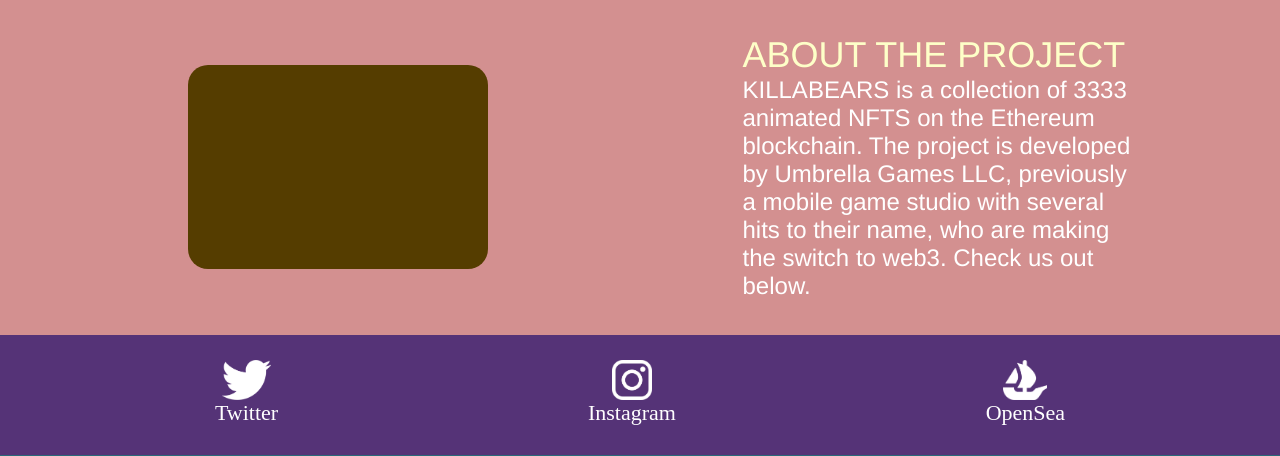
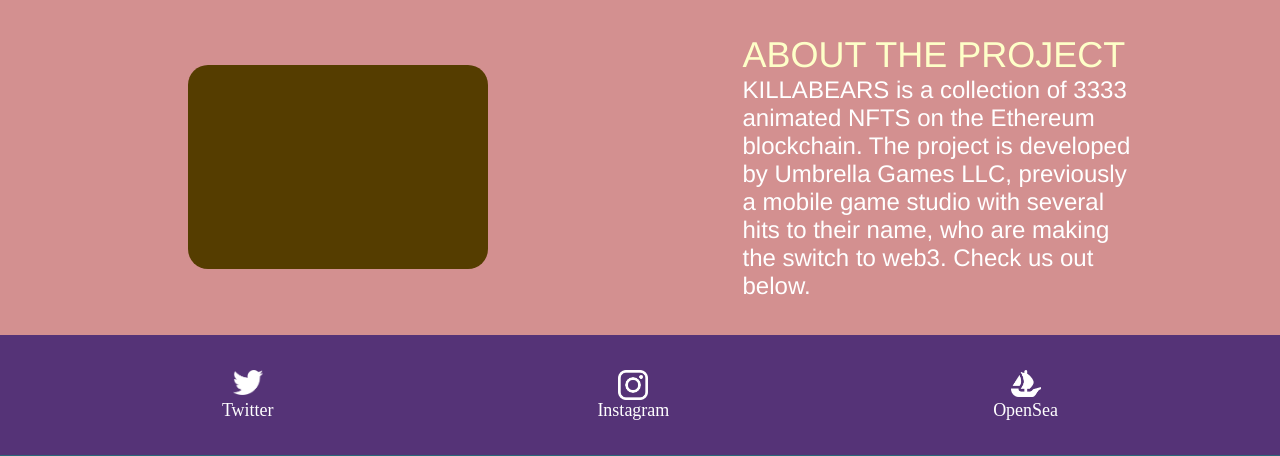
Before and after one commit to yodadaichi/test1, a PHP site: page / in a window 1280 px wide. Shown: the part 661-1117 px from the top of the page. Run offline with PHP 8.4, Linux system fonts and the light colour scheme; some libraries are stand-ins or nearby versions.

Commit message:
Update style.css

```diff
--- a/killabear/style.css
+++ b/killabear/style.css
@@ -238,41 +238,34 @@
 .icons_item {
   display: inline-block;
   width: auto;
-  height: 70px;
 }
 
 #icons .icons_item p {
   text-align: center;
-  font-size: 22px;
+  font-size: 18px;
   color: white;
 }
-#icons_discord {
-  width: 55px;
-  height: 40px;
-  background: url(images/icon_discord.png) no-repeat top center;
-  background-size : contain;
-  margin: 0 auto;
-}
+
 
 #icons_twitter {
-  width: 49px;
-  height: 40px;
+  width: 30px;
+  height: 30px;
   background: url(images/icon_twitter.png) no-repeat top center;
   background-size: contain;
   margin: 0 auto;
 }
 
 #icons_instagram {
-  width: 40px;
-  height: 40px;
+  width: 30px;
+  height: 30px;
   background: url(images/icon_instagram.png) no-repeat top center;
   background-size: contain;
   margin: 0 auto;
 }
 
 #icons_opensea {
-  width: 44px;
-  height: 40px;
+  width: 30px;
+  height: 30px;
   background: url(images/icon_opensea.png) no-repeat top center;
   background-size: contain;
   margin: 0 auto;
```
